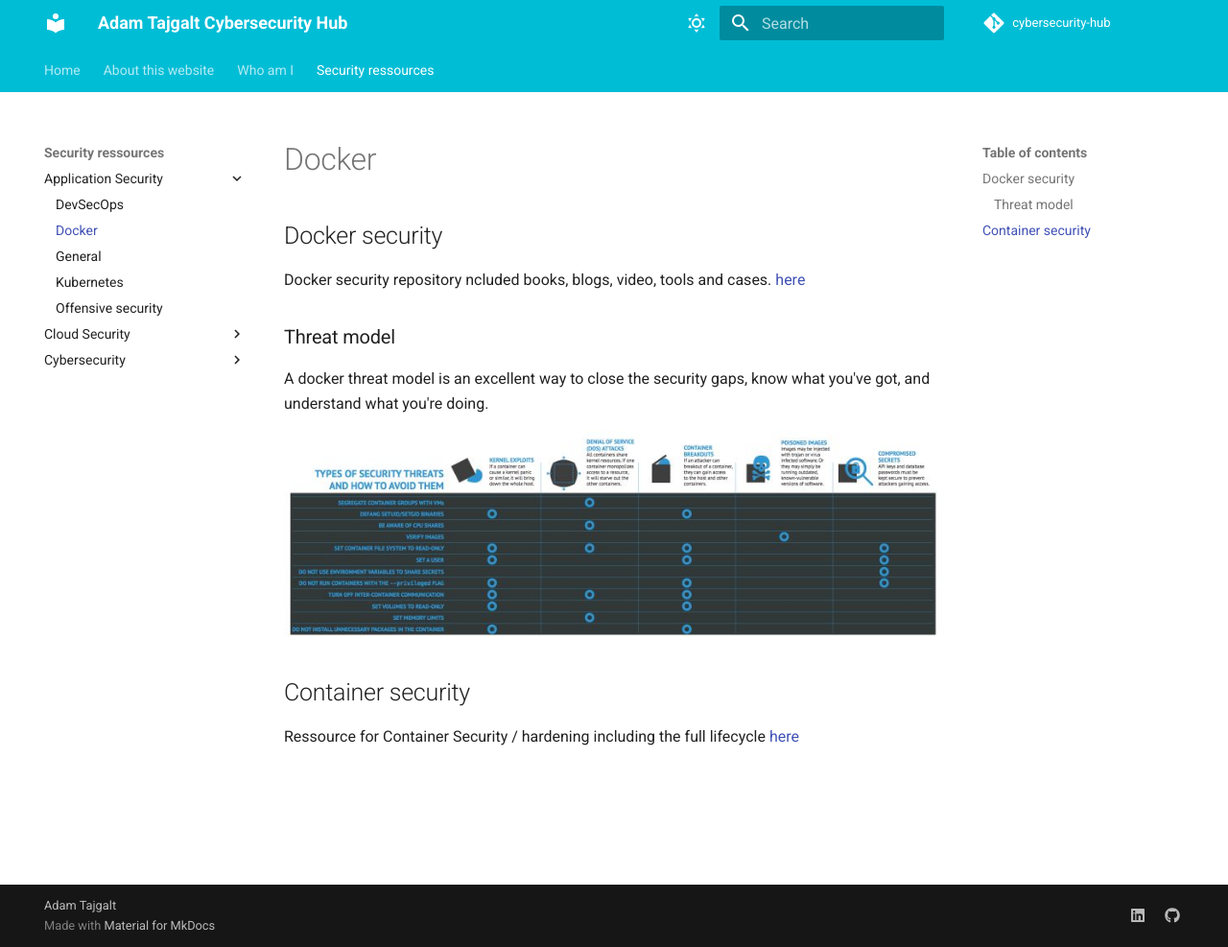
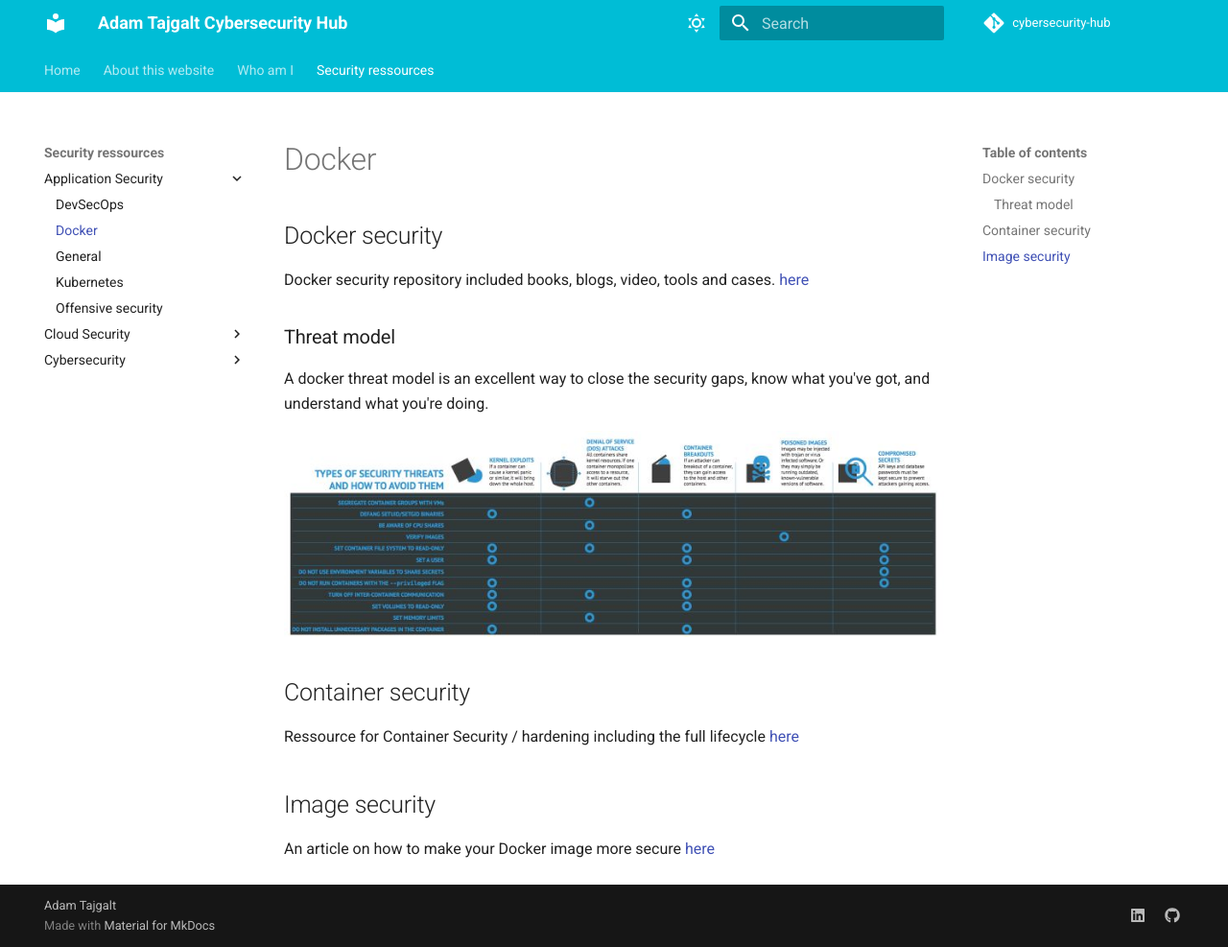
Before and after one commit to adamtaj/cybersecurity-hub, an MkDocs documentation site: the page built from docs/Security ressources/Application Security/Docker.md, in a window 1280 px wide and 987 px high. Shown: the whole window at 96% size. Built offline with MkDocs 1.6.1 and Material for MkDocs 9.7.7, drawn with Linux system fonts in a browser that asks for light colours; comment, search, counter and statistics services are not loaded.

Commit message:
Add more content

```diff
--- a/docs/Security ressources/Application Security/Docker.md
+++ b/docs/Security ressources/Application Security/Docker.md
@@ -2,7 +2,7 @@ title: Docker
 
 ## Docker security
 
-Docker security repository ncluded books, blogs, video, tools and cases. [here](https://github.com/myugan/awesome-docker-security)
+Docker security repository included books, blogs, video, tools and cases. [here](https://github.com/myugan/awesome-docker-security)
 
 ### Threat model
 
@@ -13,3 +13,7 @@ A docker threat model is an excellent way to close the security gaps, know what
 ## Container security
 
 Ressource for Container Security / hardening including the full lifecycle [here](https://github.com/krol3/container-security-checklist)
+
+## Image security
+
+An article on how to make your Docker image more secure [here](https://aws.github.io/aws-eks-best-practices/security/docs/image/)
```
